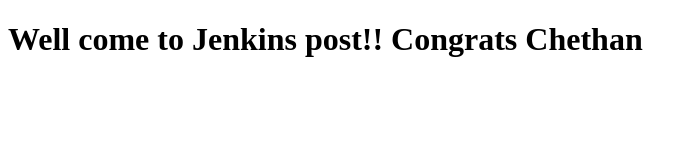
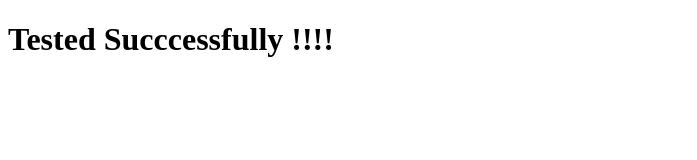
Before and after one commit to chethankush/mywork, a plain HTML site: page index.html in a window 1280 px wide. Shown: the whole page, without its empty margins (0-697 px from the left). Drawn offline with Linux system fonts and the light colour scheme.

Commit message:
Update index.html

```diff
--- a/index.html
+++ b/index.html
@@ -2,7 +2,7 @@
 <html>
 <body>
 
-<h1>Well come to Jenkins post!! Congrats Chethan</h1>
+<h1>Tested Succcessfully !!!!</h1>
 
 
 </body>
```
